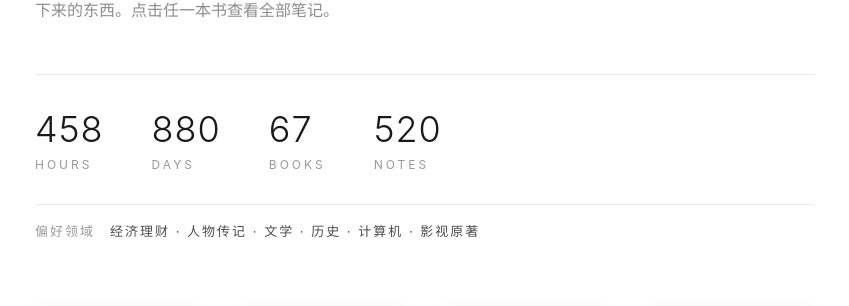
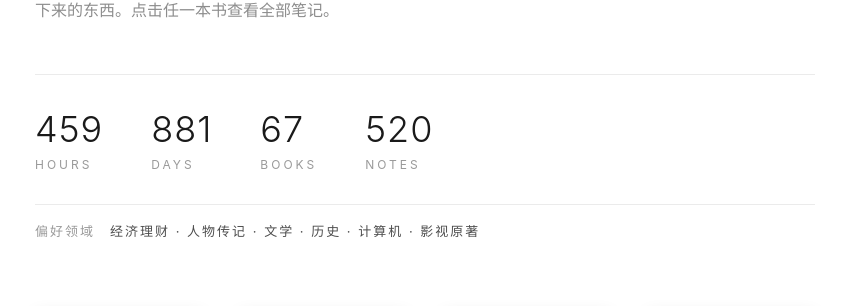
Before and after one commit to zhanjindong/yuanchu.ai, a Jekyll site: the page reading/index.html, which Jekyll copies as it is, in a window 1280 px wide and 900 px high. Shown: the part 280-586 px from the top of the window, without its empty margins (215-1064 px from the left). Built offline with Jekyll 4.4.1, drawn with Linux system fonts in a browser that asks for light colours; grey boxes are pictures that could not be loaded.

Commit message:
docs(reading): 自动同步微信读书笔记

```diff
--- a/reading/index.html
+++ b/reading/index.html
@@ -79,8 +79,8 @@
         <p class="intro">这里是我在微信读书里划下的句子，与读到某处时写下的想法。书是输入，想法才是真正留下来的东西。点击任一本书查看全部笔记。</p>
 
         <div class="stats">
-            <div class="stat"><div class="num">458</div><div class="label">Hours</div></div>
-            <div class="stat"><div class="num">880</div><div class="label">Days</div></div>
+            <div class="stat"><div class="num">459</div><div class="label">Hours</div></div>
+            <div class="stat"><div class="num">881</div><div class="label">Days</div></div>
             <div class="stat"><div class="num">67</div><div class="label">Books</div></div>
             <div class="stat"><div class="num">520</div><div class="label">Notes</div></div>
         </div>
```
